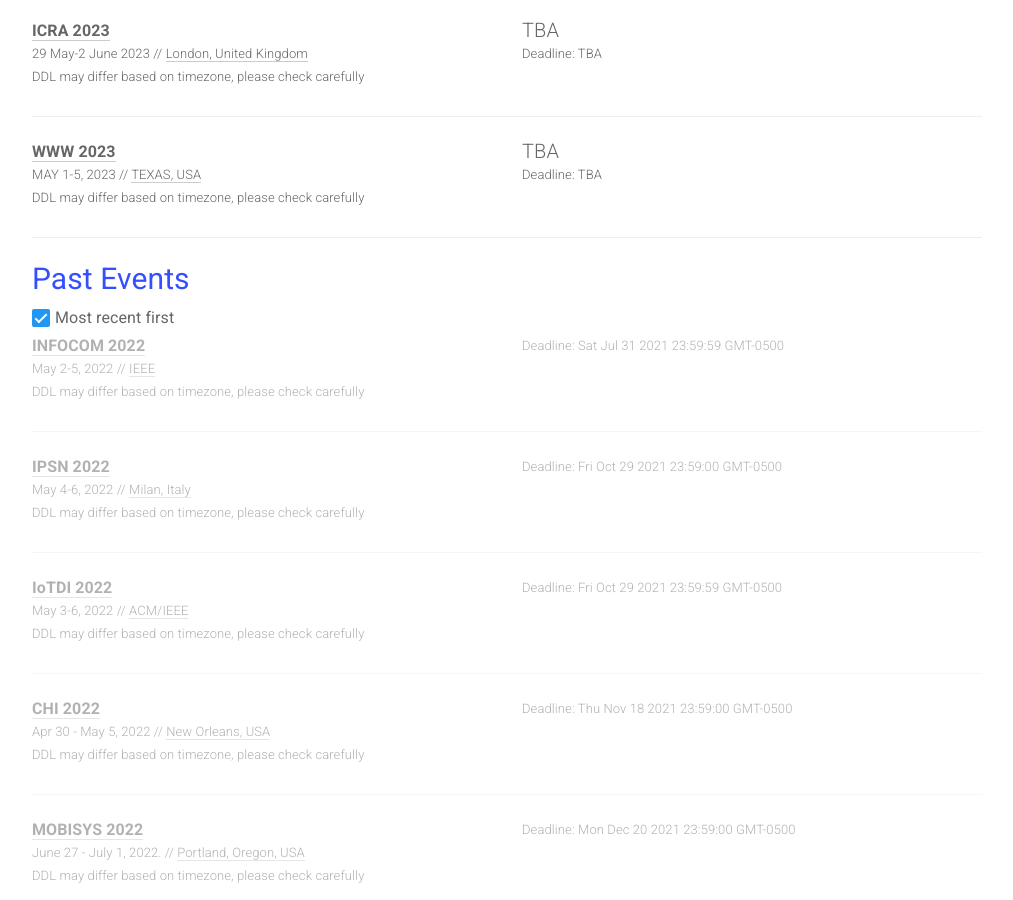
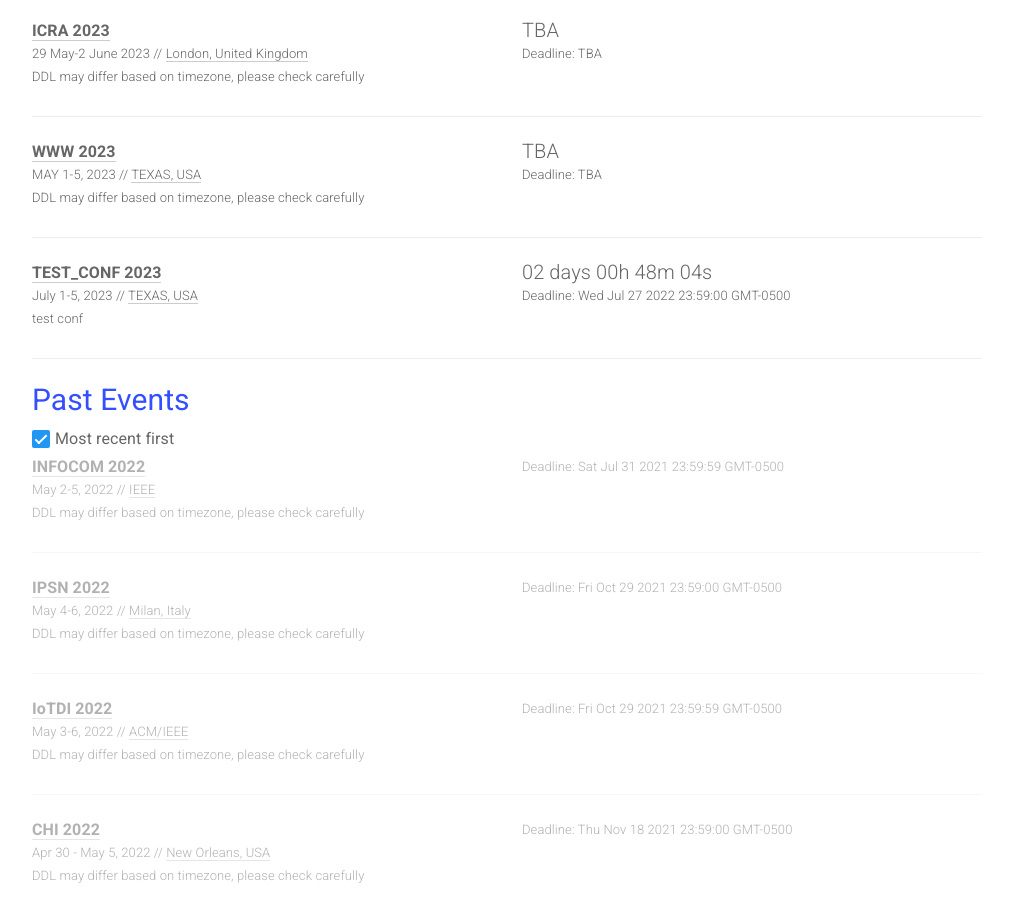
Before and after one commit to iot-psu/ai-deadlines, a Jekyll site: the page built from index.html, in a window 1280 px wide and 900 px high, scrolled down 1760 px. Shown: the whole window, without its empty margins (133-1146 px from the left). Built offline with Jekyll 4.4.1, drawn with Linux system fonts in a browser that asks for light colours.

Commit message:
add a fake conf to test js sorting function

```diff
--- a/_data/conferences.yml
+++ b/_data/conferences.yml
@@ -441,3 +441,14 @@
   place: TEXAS, USA
   sub: O
   note: DDL may differ based on timezone, please check carefully
+
+- name: TEST_CONF
+  year: 2023
+  id: TEST_CONF2023
+  link: https://www2023.thewebconf.org/
+  deadline: "2022-07-27 23:59:00"
+  timezone: EST
+  date: July 1-5, 2023
+  place: TEXAS, USA
+  sub: O
+  note: test conf
```
